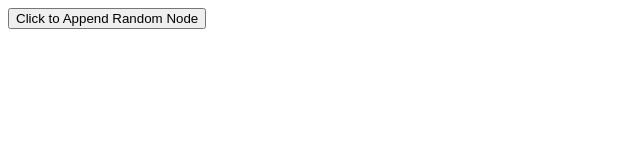
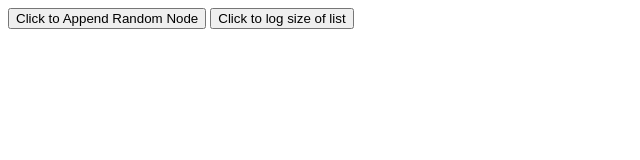
Before and after one commit to JohnnyUtah666/Linked-Lists, a plain HTML site: page index.html in a window 1280 px wide. Shown: the whole page, without its empty margins (0-640 px from the left). Drawn offline with Linux system fonts and the light colour scheme.

Commit message:
add new button

```diff
--- a/index.html
+++ b/index.html
@@ -8,6 +8,7 @@
 </head>
 <body>
     <button id="btn">Click to Append Random Node</button>
+    <button id="sizeBtn">Click to log size of list</button>
 
 </body>
 </html>
```
